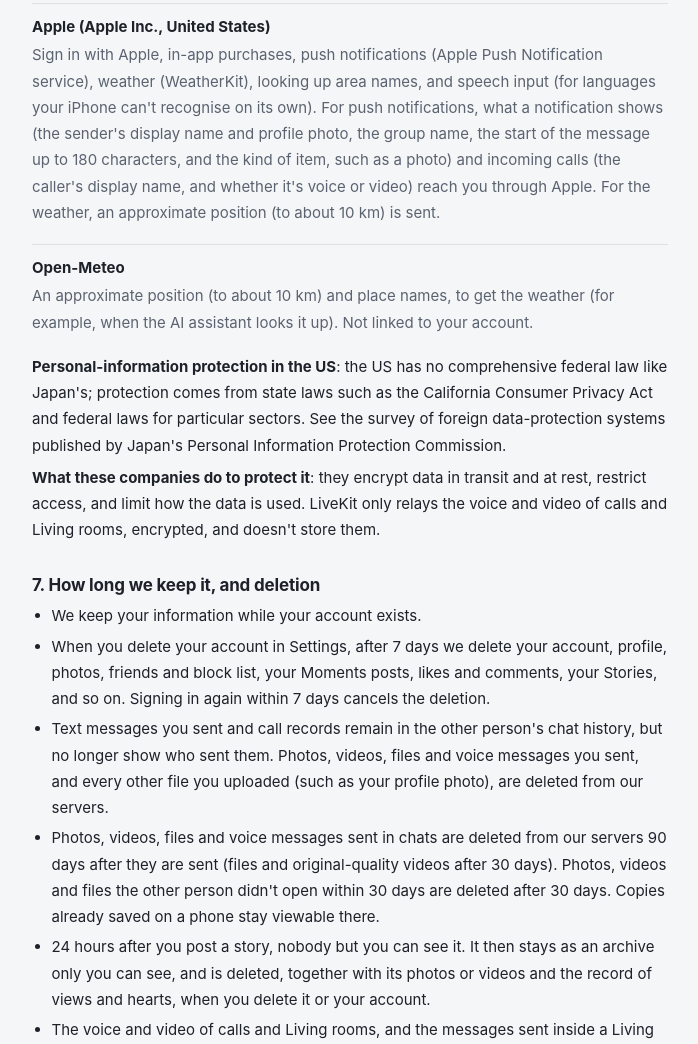
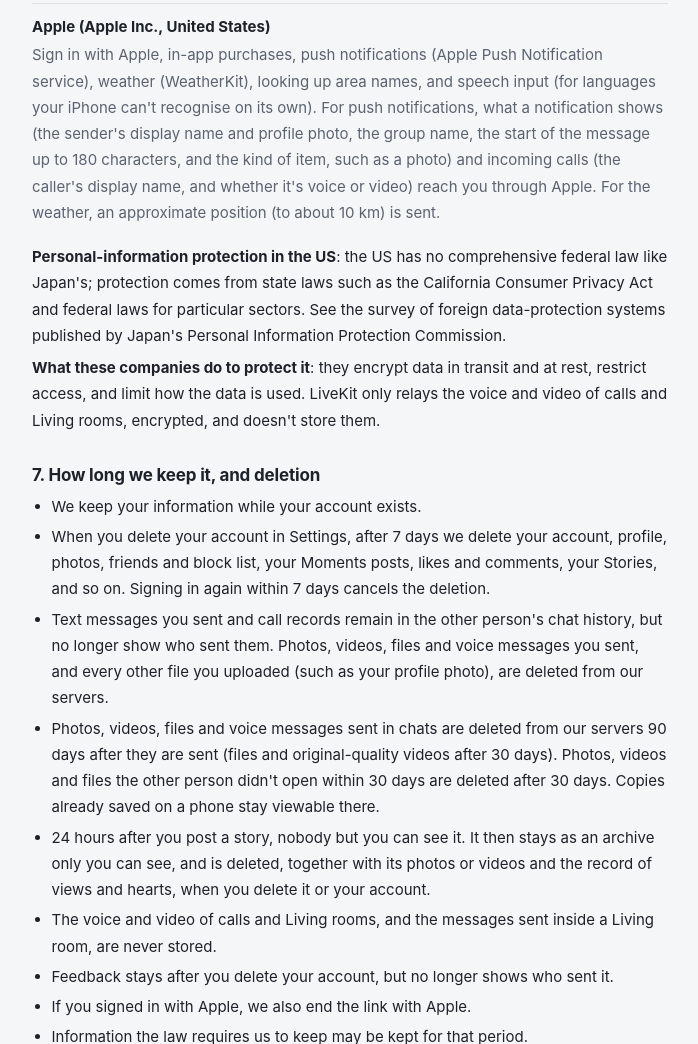
Before and after one commit to 25Neil25/mote-legal, a plain HTML site: page privacy.html in a window 1280 px wide. Shown: the part 2940-3984 px from the top of the page, without its empty margins (290-988 px from the left). Drawn offline with Linux system fonts and the light colour scheme.

Commit message:
更新 2026-11-25 11:24

```diff
--- a/privacy.html
+++ b/privacy.html
@@ -93,7 +93,6 @@ a{color:var(--accent)}
 <div class="svc"><b>Anthropic（Anthropic, PBC・米国）</b><p>翻訳する文章（メッセージなど）の本文、AI アシスタントへの依頼と直前のやりとり、依頼に必要な友だちの表示名、現在の日時とおおよその地域名。翻訳と AI アシスタントに使います。相手が自動翻訳をオンにしている場合、あなたが送ったメッセージも翻訳のために送られます。Anthropic は、これらのデータを AI の学習に使いません。</p></div>
 <div class="svc"><b>LiveKit（LiveKit, Inc.・米国）</b><p>音声通話・ビデオ通話とリビングの音声・映像、リビングの中で送るメッセージ、参加者を表示するためのユーザー ID・表示名・アイコン。相手にリアルタイムで届けるため、LiveKit Cloud のサーバーで中継します。録音・録画はせず、音声・映像は保存されません。接続の記録（参加者の ID、接続した時刻など）は、LiveKit がサービスの運用のために一定期間保持することがあります。</p></div>
 <div class="svc"><b>Apple（Apple Inc.・米国）</b><p>Apple でサインイン、App 内課金、プッシュ通知（Apple Push Notification service）、天気（WeatherKit）、地域名の取得、音声入力（端末で認識できない言語の場合）。プッシュ通知では、通知に表示する内容（送った人の表示名とアイコン、グループ名、メッセージの冒頭（最大180文字）、写真などの種類）と、通話の着信（かけた人の表示名、音声かビデオか）が Apple を経由して届きます。天気には、おおよその位置（約10km単位）を送ります。</p></div>
-<div class="svc"><b>Open-Meteo</b><p>天気を調べるためのおおよその位置（約10km単位）と地名（AI アシスタントが天気を調べる場合など）。アカウントとは結びつけずに送ります。</p></div>
 <p><b>米国の個人情報保護制度</b>：米国には、日本の個人情報保護法に相当する包括的な連邦法はなく、カリフォルニア州消費者プライバシー法などの州法と、分野ごとの連邦法があります。詳しくは、個人情報保護委員会が公表している「外国における個人情報の保護に関する制度等の調査」をご覧ください。</p>
 <p><b>提供先がとっている措置</b>：上記の事業者は、通信と保存データの暗号化、アクセスの制限、利用目的の限定など、個人情報を守るための措置をとっています。LiveKit は、通話とリビングの音声・映像を暗号化して中継するだけで、保存しません。</p>
 
@@ -193,7 +192,6 @@ a{color:var(--accent)}
 <div class="svc"><b>Anthropic（Anthropic, PBC，美国）</b><p>需要翻译的文字（消息等）、对 AI 助手的请求和之前几轮对话，完成请求所需的好友显示名，以及当前时间和大致地区名。用于翻译和 AI 助手。对方打开了自动翻译时，你发给对方的消息也会被送去翻译。Anthropic 不会用这些数据训练 AI。</p></div>
 <div class="svc"><b>LiveKit（LiveKit, Inc.，美国）</b><p>语音通话、视频通话和客厅的声音、画面，客厅里发的消息，以及显示参与者用的用户 ID、显示名和头像。为了实时送到对方，经由 LiveKit Cloud 的服务器中转。不录音、不录像，声音和画面不会被保存。连接记录（参与者 ID、连接时间等）可能由 LiveKit 为运营服务保留一段时间。</p></div>
 <div class="svc"><b>Apple（Apple Inc.，美国）</b><p>Apple 登录、App 内购买、推送通知（Apple 推送通知服务）、天气（WeatherKit）、获取地名、语音输入（手机上无法识别的语言）。推送通知时，通知上显示的内容（发送人的显示名和头像、群名、消息开头（最多 180 个字）、照片等类型）和来电（打来的人的显示名、语音还是视频）经由 Apple 送达。查天气时会发送大致位置（约 10 公里精度）。</p></div>
-<div class="svc"><b>Open-Meteo</b><p>查天气用的大致位置（约 10 公里精度）和地名（例如 AI 助手查天气时），发送时不与账号关联。</p></div>
 <p><b>美国的个人信息保护制度</b>：美国没有相当于日本《个人信息保护法》的综合性联邦法律，而是由《加州消费者隐私法》等州法和各领域的联邦法律组成。详情请参阅日本个人信息保护委员会公布的「外国个人信息保护制度调查」。</p>
 <p><b>接收方采取的措施</b>：上述服务商对传输和存储的数据进行加密，限制访问，限定使用目的，采取了保护个人信息的措施。LiveKit 只对通话和客厅的声音、画面加密中转，不保存。</p>
 
@@ -293,7 +291,6 @@ a{color:var(--accent)}
 <div class="svc"><b>Anthropic (Anthropic, PBC, United States)</b><p>The text being translated (messages and the like), your requests to the AI assistant and the conversation just before them, the friends' display names a request needs, and the current time and your approximate area name. Used for translation and the AI assistant. If the person you're writing to has auto-translate on, your messages are sent for translation too. Anthropic doesn't use this data to train AI.</p></div>
 <div class="svc"><b>LiveKit (LiveKit, Inc., United States)</b><p>The voice and video of voice calls, video calls and Living rooms, the messages sent inside a Living room, and the user ID, display name and profile photo used to show who's taking part. Relayed through LiveKit Cloud servers to reach the other people in real time. Nothing is recorded, and the voice and video aren't stored. LiveKit may keep connection records (participant IDs, connection times and the like) for a period to run its service.</p></div>
 <div class="svc"><b>Apple (Apple Inc., United States)</b><p>Sign in with Apple, in-app purchases, push notifications (Apple Push Notification service), weather (WeatherKit), looking up area names, and speech input (for languages your iPhone can't recognise on its own). For push notifications, what a notification shows (the sender's display name and profile photo, the group name, the start of the message up to 180 characters, and the kind of item, such as a photo) and incoming calls (the caller's display name, and whether it's voice or video) reach you through Apple. For the weather, an approximate position (to about 10 km) is sent.</p></div>
-<div class="svc"><b>Open-Meteo</b><p>An approximate position (to about 10 km) and place names, to get the weather (for example, when the AI assistant looks it up). Not linked to your account.</p></div>
 <p><b>Personal-information protection in the US</b>: the US has no comprehensive federal law like Japan's; protection comes from state laws such as the California Consumer Privacy Act and federal laws for particular sectors. See the survey of foreign data-protection systems published by Japan's Personal Information Protection Commission.</p>
 <p><b>What these companies do to protect it</b>: they encrypt data in transit and at rest, restrict access, and limit how the data is used. LiveKit only relays the voice and video of calls and Living rooms, encrypted, and doesn't store them.</p>
 
@@ -393,7 +390,6 @@ a{color:var(--accent)}
 <div class="svc"><b>Anthropic(Anthropic, PBC, 미국)</b><p>번역할 글(메시지 등)의 본문, AI 어시스턴트에 한 요청과 직전의 대화, 요청에 필요한 친구의 표시 이름, 현재 시각과 대략적인 지역 이름. 번역과 AI 어시스턴트에 씁니다. 상대가 자동 번역을 켜 둔 경우, 내가 보낸 메시지도 번역을 위해 전송됩니다. Anthropic은 이 데이터를 AI 학습에 쓰지 않습니다.</p></div>
 <div class="svc"><b>LiveKit(LiveKit, Inc., 미국)</b><p>음성 통화·영상 통화와 거실의 음성·영상, 거실 안에서 보내는 메시지, 참가자를 표시하기 위한 사용자 ID·표시 이름·프로필 사진. 상대에게 실시간으로 전달하기 위해 LiveKit Cloud 서버에서 중계합니다. 녹음·녹화는 하지 않으며, 음성·영상은 저장되지 않습니다. 접속 기록(참가자 ID, 접속 시각 등)은 LiveKit이 서비스 운영을 위해 일정 기간 보관할 수 있습니다.</p></div>
 <div class="svc"><b>Apple(Apple Inc., 미국)</b><p>Apple로 로그인, 앱 내 구입, 푸시 알림(Apple Push Notification service), 날씨(WeatherKit), 지역 이름 조회, 음성 입력(기기에서 인식할 수 없는 언어의 경우). 푸시 알림에서는 알림에 표시되는 내용(보낸 사람의 표시 이름과 프로필 사진, 그룹 이름, 메시지 앞부분(최대 180자), 사진 등의 종류)과 통화 수신(건 사람의 표시 이름, 음성인지 영상인지)이 Apple을 거쳐 전달됩니다. 날씨 조회에는 대략적인 위치(약 10km 단위)를 보냅니다.</p></div>
-<div class="svc"><b>Open-Meteo</b><p>날씨를 조회하기 위한 대략적인 위치(약 10km 단위)와 지명(AI 어시스턴트가 날씨를 조회하는 경우 등). 계정과 연결하지 않고 보냅니다.</p></div>
 <p><b>미국의 개인정보 보호 제도</b>: 미국에는 일본 개인정보 보호법에 해당하는 포괄적인 연방법이 없으며, 캘리포니아 소비자 프라이버시법 등 주법과 분야별 연방법이 있습니다. 자세한 내용은 일본 개인정보보호위원회가 공표한 '외국의 개인정보 보호 제도 조사'를 참고해 주세요.</p>
 <p><b>제공받는 사업자의 조치</b>: 위 사업자들은 전송·저장 데이터 암호화, 접근 제한, 이용 목적 제한 등 개인정보를 보호하기 위한 조치를 취하고 있습니다. LiveKit은 통화와 거실의 음성·영상을 암호화해 중계할 뿐 저장하지 않습니다.</p>
 
```
